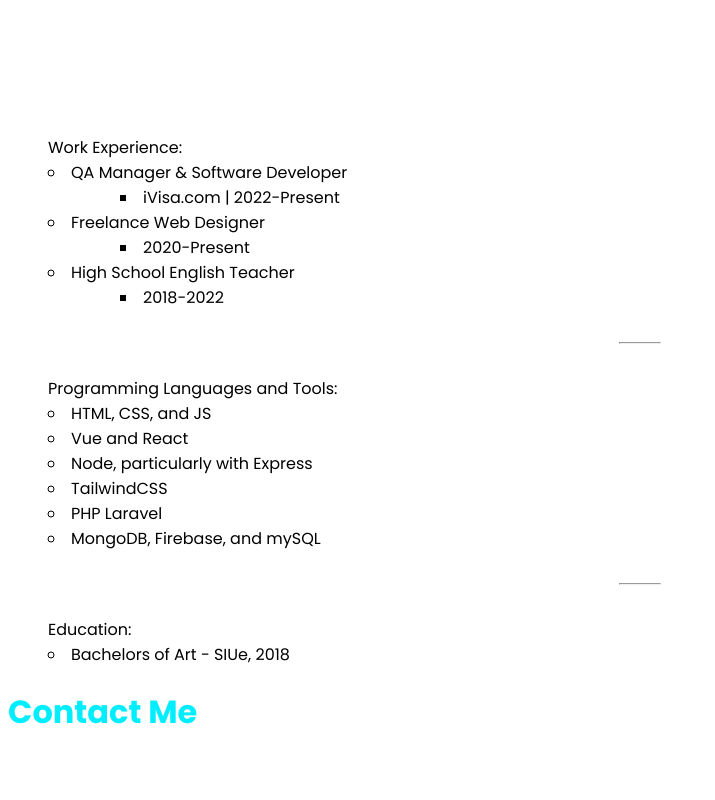
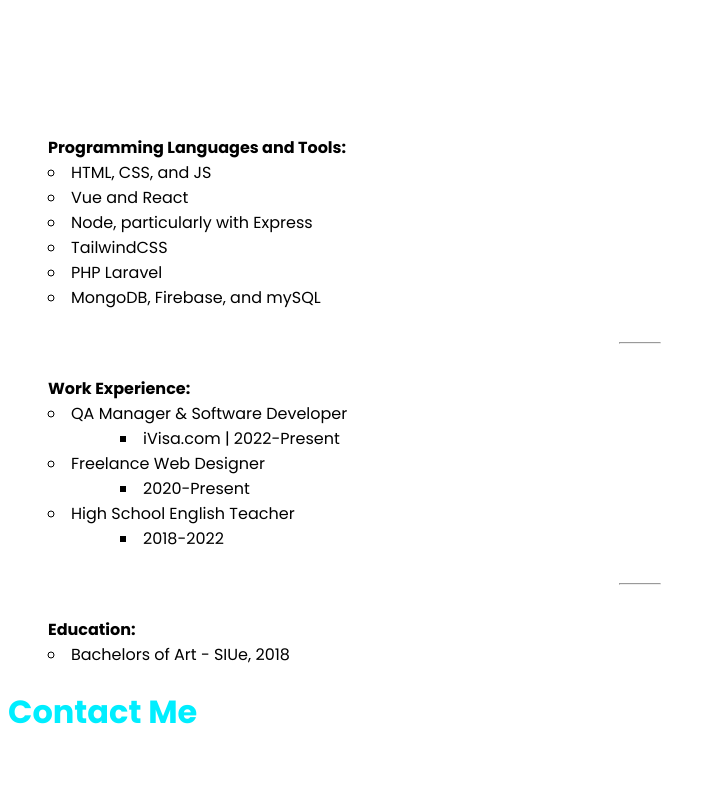
Before and after one commit to Bryce-Stabenow/new-portfolio-site, a Vue app: page / in a window 1280 px wide. Shown: the part 5760-6560 px from the top of the page, without its empty margins (0-715 px from the left). Built offline with nearby package versions, Linux system fonts and the light colour scheme.

Commit message:
add styles and finalize resume section

```diff
--- a/src/components/Card.vue
+++ b/src/components/Card.vue
@@ -23,7 +23,17 @@
             pw
         </div>
 
-        <div v-if="this.cardType==='resume'" :class="{ hidden: !expanded}" class="mt-2">
+        <div v-if="this.cardType==='resume'" :class="{ hidden: !expanded}">
+            <ul class="mt-4">
+                Programming Languages and Tools:
+                <li>HTML, CSS, and JS</li>
+                <li>Vue and React</li>
+                <li>Node, particularly with Express</li>
+                <li>TailwindCSS</li>
+                <li>PHP Laravel</li>
+                <li>MongoDB, Firebase, and mySQL</li>
+            </ul>
+            <hr />
             <ul>
                 Work Experience:
                 <li>QA Manager & Software Developer
@@ -43,17 +53,7 @@
                 </li>
             </ul>
             <hr />
-            <ul>
-                Programming Languages and Tools:
-                <li>HTML, CSS, and JS</li>
-                <li>Vue and React</li>
-                <li>Node, particularly with Express</li>
-                <li>TailwindCSS</li>
-                <li>PHP Laravel</li>
-                <li>MongoDB, Firebase, and mySQL</li>
-            </ul>
-            <hr />
-            <ul>
+            <ul class="mb-4">
                 Education:
                 <li> Bachelors of Art - SIUe, 2018</li>
             </ul>
@@ -64,6 +64,7 @@
                 If you want to get in touch...
                 <li class="mt-4">Tweet me <a href="https://www.twitter.com/BryceStabenow" target="_blank" rel="noopener noreferrer">@BryceStabneow</a></li>
                 <li><a href="mailto: brycestabenow617@gmail.com">Email me</a></li>
+                <li>Follow me on <a href="https://github.com/Bryce-Stabenow">Github</a></li>
                 <li>Send a raven to <a href="https://www.youtube.com/watch?v=SkWbkcm0WA8" target="_blank" rel="noopener noreferrer">Winterfell</a></li>
             </ul>
         </div>
@@ -101,6 +102,10 @@ export default {
 <style scoped>
 ul{
     list-style: circle inside;
+    font-weight: bold;
+}
+li{
+    font-weight: normal;
 }
 li > ul {
     list-style: square inside;
```
